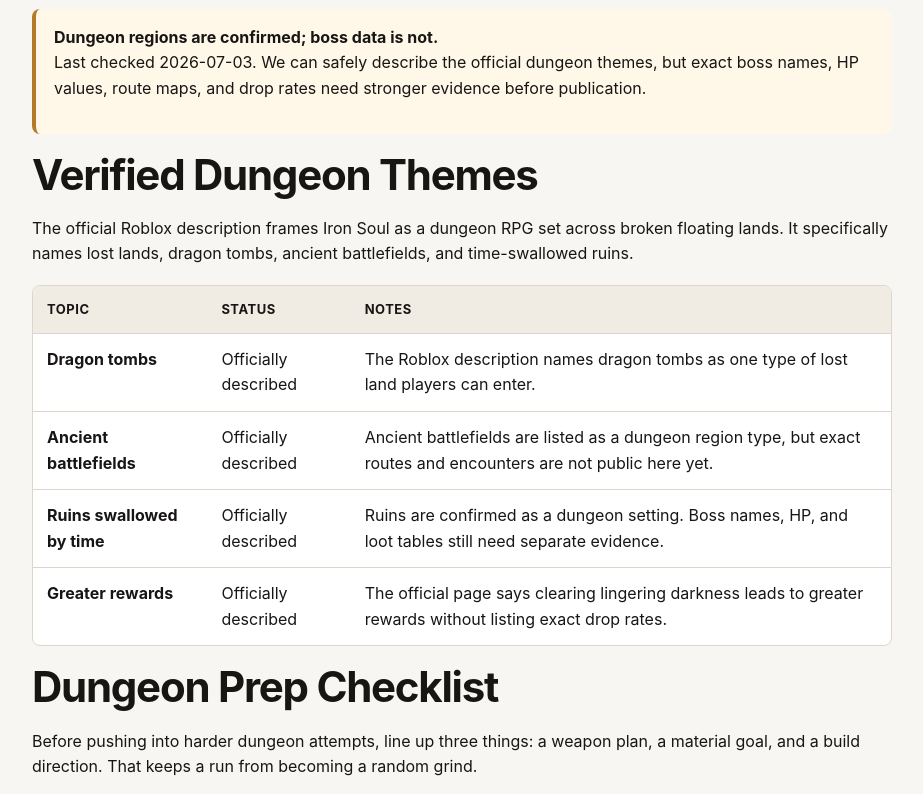
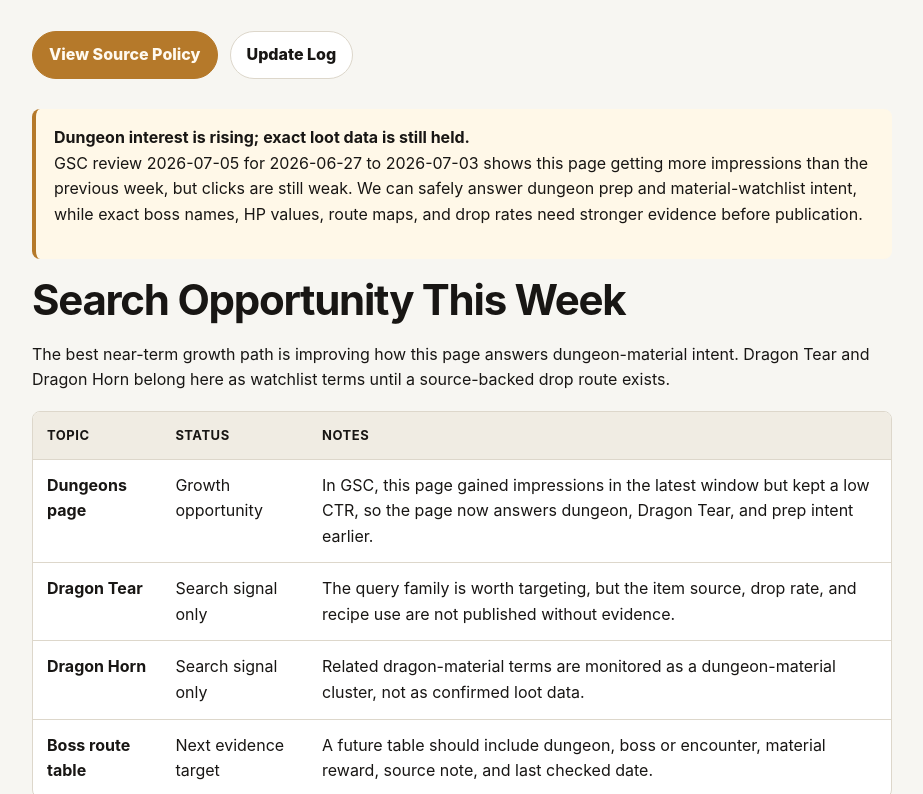
Before and after one commit to jazfox-cloud/bloxdungeon, a Next.js app: page /dungeons in a window 1280 px wide. Shown: the part 466-1260 px from the top of the page, without its empty margins (48-971 px from the left). Built offline with nearby package versions, Linux system fonts and the light colour scheme.

Commit message:
Update GSC-driven growth pages

```diff
--- a/app/dungeons/page.tsx
+++ b/app/dungeons/page.tsx
@@ -3,7 +3,10 @@
 import StatusTable from "@/components/StatusTable";
 import {
   dungeonRegions,
+  dungeonOpportunityRows,
   evidenceGaps,
+  gscCurrentWindow,
+  gscReviewDate,
   officialMechanics,
   progressionPathRows,
   rareMaterialWatchlistRows,
@@ -13,11 +16,17 @@
 import { faqJsonLd, JsonLd, pageMetadata } from "@/lib/seo";
 
 export const metadata: Metadata = pageMetadata({
-  title: "Iron Soul: Dungeon Dungeons Guide",
+  title: "Iron Soul: Dungeon Dungeons, Dragon Tear, and Rare Materials",
   description:
-    "Iron Soul: Dungeon dungeons guide covering verified region types, rare material watchlist items, prep logic, and evidence boundaries.",
+    "Iron Soul: Dungeon dungeons guide covering Dragon Tear search demand, rare material watchlist items, verified region types, prep logic, and evidence boundaries.",
   path: "/dungeons/",
-  keywords: ["iron soul dungeon dungeons", "iron soul dungeon dragon tear", "iron soul dungeon dragon tombs"]
+  keywords: [
+    "iron soul dungeon dungeons",
+    "iron soul dungeon dragon tear",
+    "iron soul dungeon dragon horn",
+    "iron soul dungeon rare materials",
+    "iron soul dungeon dragon tombs"
+  ]
 });
 
 export default function DungeonsPage() {
@@ -26,6 +35,11 @@
       question: "Which Iron Soul: Dungeon regions are officially described?",
       answer:
         "The official Roblox description mentions dragon tombs, ancient battlefields, and ruins swallowed by time."
+    },
+    {
+      question: "Where do you get Dragon Tear in Iron Soul: Dungeon?",
+      answer:
+        "BloxDungeon is tracking Dragon Tear as a search-confirmed material query, but no drop source or rate is published until it can be verified from in-game evidence or a traceable source."
     },
     {
       question: "Does this page list boss HP or dungeon drop rates?",
@@ -47,19 +61,28 @@
   return (
     <PageShell
       eyebrow="Dungeons"
-      title="Iron Soul: Dungeon Dungeons Guide"
-      description="A source-first dungeon hub for Iron Soul: Dungeon, focused on verified region types and practical prep before deeper boss data is available."
+      title="Iron Soul: Dungeon Dungeons, Dragon Tear, and Rare Materials"
+      description="A source-first dungeon hub for Iron Soul: Dungeon, focused on Dragon Tear demand, rare material watchlists, verified region types, and practical prep before deeper boss data is available."
       path="/dungeons/"
     >
       <JsonLd data={faq} />
       <div className="content">
         <div className="notice">
-          <strong>Dungeon regions are confirmed; boss data is not.</strong>
+          <strong>Dungeon interest is rising; exact loot data is still held.</strong>
           <p>
-            Last checked {gameSnapshot.lastChecked}. We can safely describe the official dungeon themes,
-            but exact boss names, HP values, route maps, and drop rates need stronger evidence before publication.
+            GSC review {gscReviewDate} for {gscCurrentWindow} shows this page getting more impressions
+            than the previous week, but clicks are still weak. We can safely answer dungeon prep and
+            material-watchlist intent, while exact boss names, HP values, route maps, and drop rates need
+            stronger evidence before publication.
           </p>
         </div>
+
+        <h2>Search Opportunity This Week</h2>
+        <p>
+          The best near-term growth path is improving how this page answers dungeon-material intent. Dragon
+          Tear and Dragon Horn belong here as watchlist terms until a source-backed drop route exists.
+        </p>
+        <StatusTable rows={dungeonOpportunityRows} />
 
         <h2>Verified Dungeon Themes</h2>
         <p>
--- a/content/iron-soul.ts
+++ b/content/iron-soul.ts
@@ -1,4 +1,7 @@
 export const verificationDate = "2026-07-03";
+export const gscReviewDate = "2026-07-05";
+export const gscCurrentWindow = "2026-06-27 to 2026-07-03";
+export const gscPreviousWindow = "2026-06-20 to 2026-06-26";
 
 export const officialMechanics = [
   {
@@ -258,6 +261,29 @@
   }
 ];
 
+export const attributeOpportunityRows = [
+  {
+    label: "Best attributes",
+    status: "Existing demand",
+    note: "GSC still shows impressions for best attributes and best stats, but exact formulas remain unverified."
+  },
+  {
+    label: "Build direction answer",
+    status: "Safe to publish",
+    note: "Players can choose attacker, forge master, or survivor logic without needing fake point spreads."
+  },
+  {
+    label: "Best stats query",
+    status: "CTR opportunity",
+    note: "Use the phrase best stats, but answer it as role-based planning until source-backed stat values exist."
+  },
+  {
+    label: "Formula table",
+    status: "Held for evidence",
+    note: "Point costs, caps, scaling, and breakpoints need in-game testing before a numeric table is added."
+  }
+];
+
 export const runeResearchRows = [
   {
     label: "Rune names",
@@ -327,6 +353,29 @@
   }
 ];
 
+export const raceRecoveryRows = [
+  {
+    label: "Iron Soul Dungeon tier list",
+    status: "Lost impressions",
+    note: "GSC showed the broad tier-list query dropping out of the latest window, so the page now clarifies race, weapon, and build boundaries."
+  },
+  {
+    label: "Race tier list intent",
+    status: "Still relevant",
+    note: "Race-specific queries remain the correct focus for this URL; weapon-tier intent should be routed to the weapons page."
+  },
+  {
+    label: "Best race intent",
+    status: "Needs proof",
+    note: "The page can explain what makes a race good, but it cannot name a best race before race effects are verified."
+  },
+  {
+    label: "Reroll intent",
+    status: "Watchlist",
+    note: "Reroll methods are treated like code claims: source, result, and last-checked date are required."
+  }
+];
+
 export const rareMaterialWatchlistRows = [
   {
     label: "Dragon Tear",
@@ -347,6 +396,29 @@
     label: "Dungeon drop table",
     status: "Held for evidence",
     note: "Future rows need the dungeon, enemy or boss, reward, source note, sample context, and last checked date."
+  }
+];
+
+export const dungeonOpportunityRows = [
+  {
+    label: "Dungeons page",
+    status: "Growth opportunity",
+    note: "In GSC, this page gained impressions in the latest window but kept a low CTR, so the page now answers dungeon, Dragon Tear, and prep intent earlier."
+  },
+  {
+    label: "Dragon Tear",
+    status: "Search signal only",
+    note: "The query family is worth targeting, but the item source, drop rate, and recipe use are not published without evidence."
+  },
+  {
+    label: "Dragon Horn",
+    status: "Search signal only",
+    note: "Related dragon-material terms are monitored as a dungeon-material cluster, not as confirmed loot data."
+  },
+  {
+    label: "Boss route table",
+    status: "Next evidence target",
+    note: "A future table should include dungeon, boss or encounter, material reward, source note, and last checked date."
   }
 ];
 
--- a/content/site.ts
+++ b/content/site.ts
@@ -62,12 +62,12 @@
   { path: "/guide/", title: "Iron Soul: Dungeon Beginner Guide", priority: 0.9, changeFrequency: "weekly" },
   { path: "/tools/progression-planner/", title: "Iron Soul: Dungeon Progression Planner", priority: 0.9, changeFrequency: "weekly" },
   { path: "/forge/", title: "Iron Soul: Dungeon Forge Recipe Guide", priority: 0.9, changeFrequency: "weekly" },
-  { path: "/dungeons/", title: "Iron Soul: Dungeon Dungeons Guide", priority: 0.88, changeFrequency: "weekly" },
+  { path: "/dungeons/", title: "Iron Soul: Dungeon Dungeons, Dragon Tear, and Rare Materials", priority: 0.88, changeFrequency: "weekly" },
   { path: "/skill-tree/", title: "Iron Soul: Dungeon Skill Tree and Builds", priority: 0.88, changeFrequency: "weekly" },
   { path: "/materials/", title: "Iron Soul: Dungeon Materials and Crystalized Ore", priority: 0.86, changeFrequency: "weekly" },
   { path: "/runes/", title: "Iron Soul: Dungeon Runes Guide", priority: 0.85, changeFrequency: "weekly" },
-  { path: "/attributes/", title: "Iron Soul: Dungeon Attributes Guide", priority: 0.85, changeFrequency: "weekly" },
-  { path: "/race-tier-list/", title: "Iron Soul: Dungeon Race Tier List", priority: 0.85, changeFrequency: "weekly" },
+  { path: "/attributes/", title: "Iron Soul: Dungeon Best Attributes and Best Stats", priority: 0.85, changeFrequency: "weekly" },
+  { path: "/race-tier-list/", title: "Iron Soul: Dungeon Race Tier List and Best Race", priority: 0.85, changeFrequency: "weekly" },
   { path: "/weapons/", title: "Iron Soul: Dungeon Weapons Guide", priority: 0.85, changeFrequency: "weekly" },
   { path: "/grinding/", title: "Iron Soul: Dungeon XP and Coin Grinding", priority: 0.8, changeFrequency: "weekly" },
   { path: "/updates/", title: "Iron Soul: Dungeon Updates", priority: 0.75, changeFrequency: "daily" },
@@ -99,8 +99,8 @@
   {
     href: "/dungeons/",
     title: "Dungeons",
-    description: "Officially described dungeon regions, prep logic, and what still needs boss-route verification.",
-    tags: ["dungeons", "dragon tombs", "prep"]
+    description: "Dungeon regions, Dragon Tear watchlist notes, rare-material intent, and boss-route evidence boundaries.",
+    tags: ["dungeons", "Dragon Tear", "materials"]
   },
   {
     href: "/skill-tree/",
@@ -123,14 +123,14 @@
   {
     href: "/attributes/",
     title: "Attributes",
-    description: "How to think about attack, survivability, and utility paths without inventing hidden formulas.",
-    tags: ["attributes", "skill tree", "builds"]
+    description: "Best attributes and best stats guidance for attacker, forge master, and survivor builds.",
+    tags: ["attributes", "best stats", "builds"]
   },
   {
     href: "/race-tier-list/",
     title: "Race Tier List",
-    description: "A pending-verification tier-list hub for race rerolls and community-tested build value.",
-    tags: ["race rerolls", "tier list", "evidence needed"]
+    description: "Best-race and race-tier-list hub with reroll evidence rules before public rankings.",
+    tags: ["best race", "tier list", "rerolls"]
   },
   {
     href: "/weapons/",
```
Also changed, not shown: app/attributes/page.tsx (+45 -7 lines), app/race-tier-list/page.tsx (+36 -7 lines).
